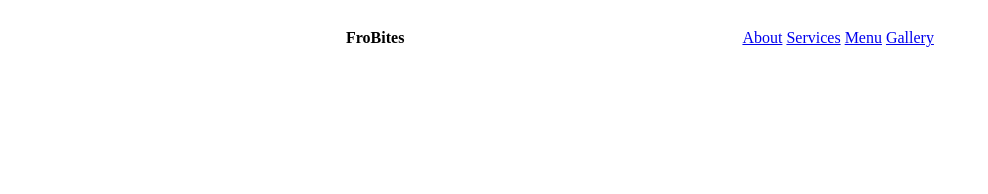
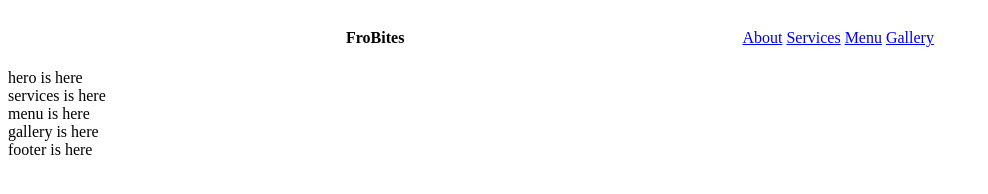
Before and after one commit to jaclyn-n/first-project, a plain HTML site: page index.html in a window 1280 px wide. Shown: the whole page, without its empty margins (0-988 px from the left). Drawn offline with Linux system fonts and the light colour scheme.

Commit message:
adding updates

```diff
--- a/index.html
+++ b/index.html
@@ -15,6 +15,12 @@
     <a href="#">Menu</a>
     <a href="#">Gallery</a>
   </div>
-</nav>
+    </nav>
+    <section> hero is here</section>
+    <section>services is here</section>
+    <section>menu is here</section>
+    <section>gallery is here</section>
+    <footer>footer is here</footer>
+
 </body>
 </html>
```
